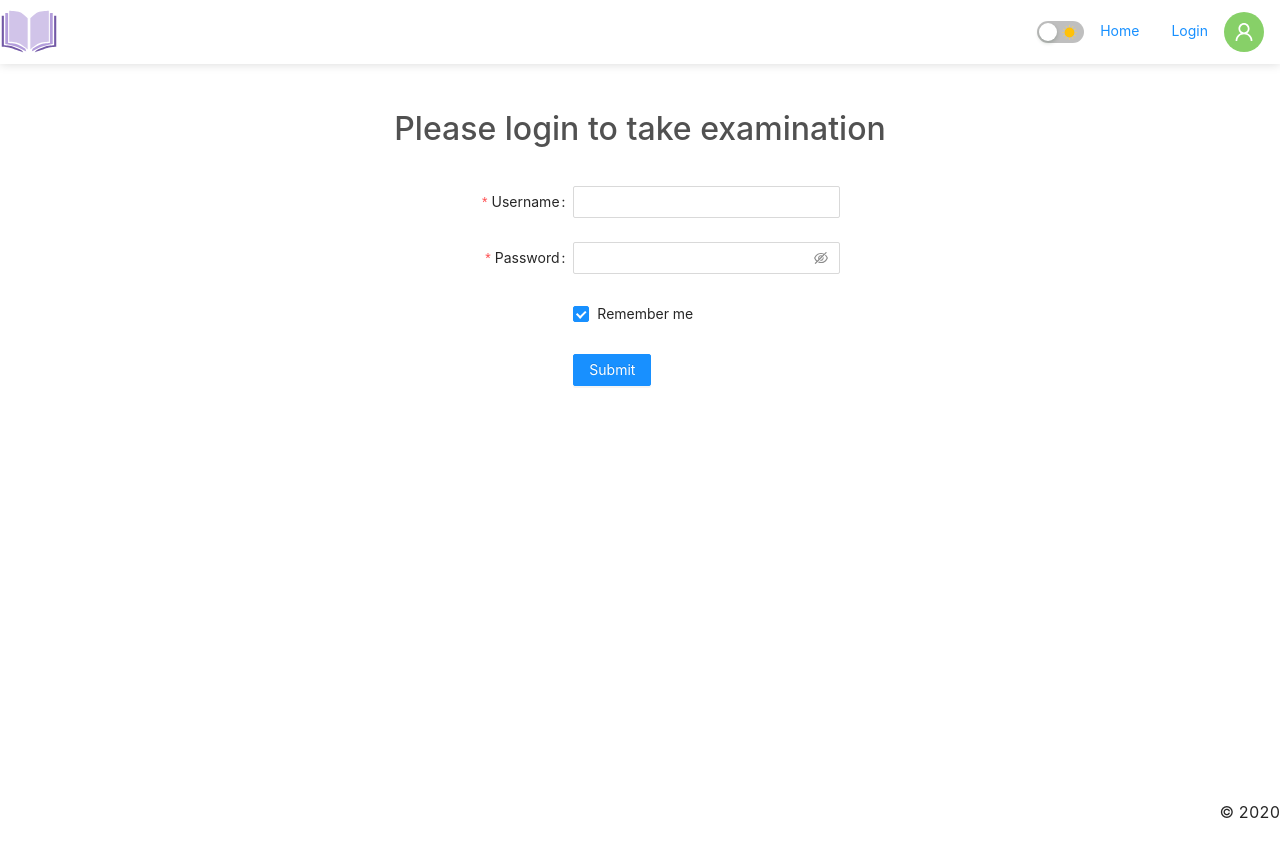
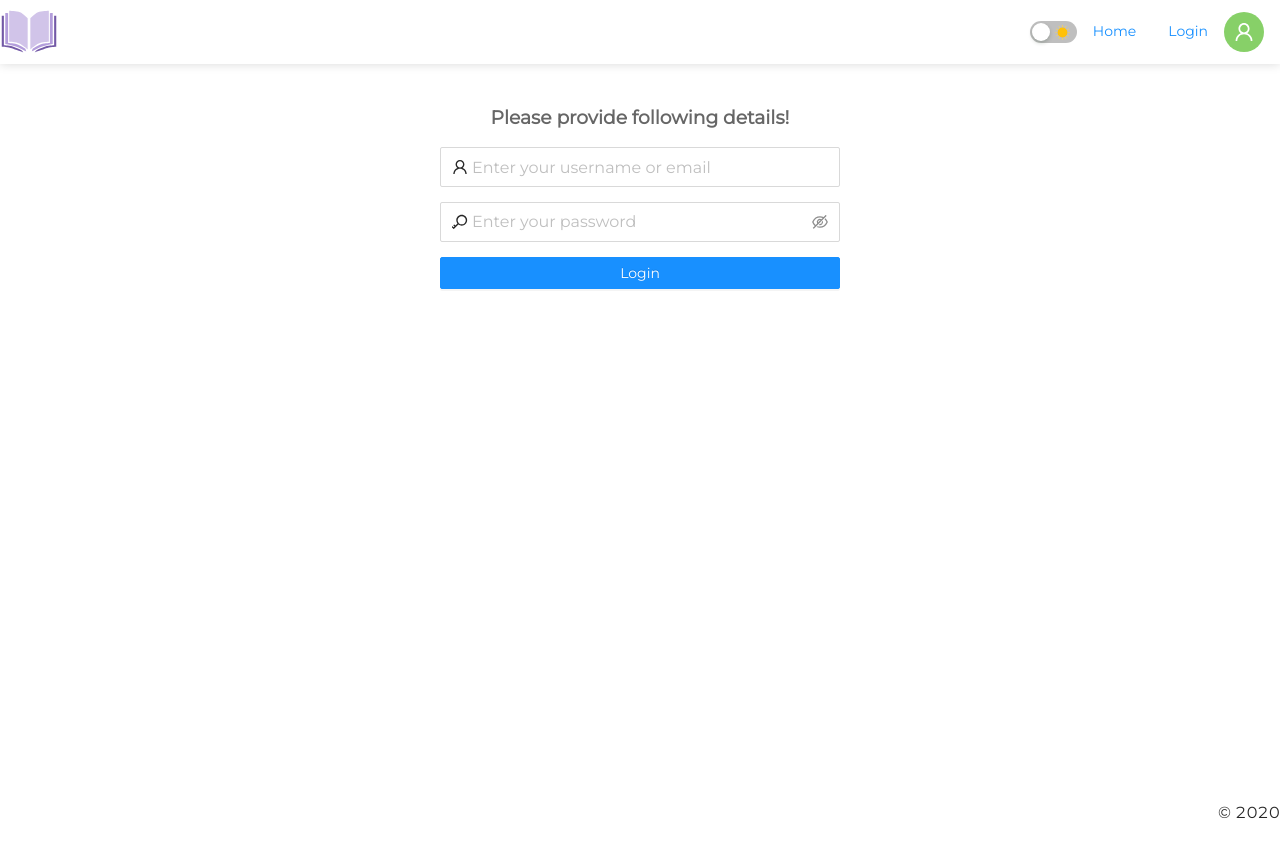
Before and after one commit to codedump00/online-exam-ui, a React (Create React App) app: page /login in a window 1280 px wide. Shown: the top 856 px of the page. Built offline with nearby package versions, Linux system fonts and the light colour scheme.

Commit message:
added montserrat; exam ui changes

```diff
--- a/src/data/fake.ts
+++ b/src/data/fake.ts
@@ -1,26 +1,26 @@
 const Questions: IQuestions[] = [
     {
-        question: 'What is the capital city of Nepal?',
-        answers: ['Kathmandu', 'Pokhara', 'Nepalgunj', 'Hetauda'],
+        question: '네팔의 수도는 무엇입니까?',
+        answers: ['카트만두', '포카라', '네팔 군이', '헤 타우 다'],
         index: 1,
     },
     {
-        question: 'What is the capital city of Nepal?',
-        answers: ['Kathmandu', 'Pokhara', 'Nepalgunj', 'Hetauda'],
+        question: '네팔의 수도는 무엇입니까?',
+        answers: ['카트만두', '포카라', '네팔 군이', '헤 타우 다'],
         index: 2,
     },
     {
-        question: 'What is the capital city of Nepal?',
-        answers: ['Kathmandu', 'Pokhara', 'Nepalgunj', 'Hetauda'],
+        question: '네팔의 수도는 무엇입니까?',
+        answers: ['카트만두', '포카라', '네팔 군이', '헤 타우 다'],
         index: 3,
     },
     {
-        question: 'What is the capital city of Nepal?',
-        answers: ['Kathmandu', 'Pokhara', 'Nepalgunj', 'Hetauda'],
+        question: '네팔의 수도는 무엇입니까?',
+        answers: ['카트만두', '포카라', '네팔 군이', '헤 타우 다'],
         index: 4,
     },
     {
-        question: 'What is the capital city of Nepal?',
+        question: '네팔의 수도는 무엇입니까?',
         index: 5,
     },
 ];
--- a/src/index.css
+++ b/src/index.css
@@ -1,4 +1,5 @@
 @import '~antd/dist/antd.css';
+@import url('https://fonts.googleapis.com/css?family=Montserrat&display=swap');
 
 :root {
     --light-grey: #f0f0f0;
@@ -10,7 +11,6 @@
 }
 
 html {
-    font-family: sans-serif;
     -ms-text-size-adjust: 100%;
     -webkit-text-size-adjust: 100%;
     width: 100%;
@@ -18,6 +18,7 @@ html {
     margin: 0;
 }
 body {
+    font-family: 'Montserrat', sans-serif;
     -webkit-font-smoothing: antialiased;
     -moz-osx-font-smoothing: grayscale;
     width: 100%;
--- a/src/pages/exam.tsx
+++ b/src/pages/exam.tsx
@@ -1,5 +1,5 @@
 import React, { ReactElement, useState, useEffect } from 'react'
-import { Typography, Checkbox, Input, Button } from 'antd'
+import { Typography, Checkbox, Input, Button, Pagination } from 'antd'
 import Chart from 'chart.js'
 
 import './pages.css'
@@ -50,7 +50,9 @@ export default function ExamPage({ setNavbar }: Props): ReactElement {
         },
       });
   })
-
+  function onShowSizeChange(current: any, pageSize: any) {
+    console.log(current, pageSize);
+  }
   return (
     <div className="exam__page">
       <div></div>
@@ -76,6 +78,21 @@ export default function ExamPage({ setNavbar }: Props): ReactElement {
         </div>
       </div>
       <div className="exam__q__1">
+        <div className="exam__top__bar">
+          <div className="qa__btns">
+            <Button type="primary">Next</Button>
+            <Button type="dashed" style={{ marginLeft: '1rem' }} disabled>Submit</Button>
+          </div>
+          <div className="side__bar">
+            <Pagination
+              showSizeChanger
+              onShowSizeChange={onShowSizeChange}
+              defaultCurrent={5}
+              pageSize={5}
+              total={20}
+            />
+          </div>
+        </div>
         {
           Questions.map((each: IQuestions) =>
             <div className="exam__qa__container">
@@ -93,10 +110,7 @@ export default function ExamPage({ setNavbar }: Props): ReactElement {
             </div>
           )
         }
-        <div>
-          <Button type="primary">Next</Button>
-          <Button type="dashed" style={{ marginLeft: '1rem' }} disabled>Submit</Button>
-        </div>
+
       </div>
     </div>
   )
--- a/src/pages/login.tsx
+++ b/src/pages/login.tsx
@@ -1,73 +1,48 @@
 import React, { ReactElement } from 'react'
-import { Form, Input, Button, Checkbox } from 'antd';
+import { Input, Button } from 'antd';
+import { UserOutlined, KeyOutlined } from '@ant-design/icons';
+import { useHistory } from 'react-router';
 
 import './pages.css'
-import { useHistory } from 'react-router';
 
 interface Props {
 
 }
 
-const layout = {
-  labelCol: { span: 8 },
-  wrapperCol: { span: 16 },
-};
-const tailLayout = {
-  wrapperCol: { offset: 8, span: 16 },
-};
-
 export default function LoginPage(): ReactElement {
 
   const history = useHistory();
-
-  const onFinish = (values: any) => {
-    console.log('Success:', values);
-  };
-
-  const onFinishFailed = (errorInfo: any) => {
-    console.log('Failed:', errorInfo);
+  const handlelogin = () => {
     history.push('/exam');
 
   };
+
   return (
+    <div className="login__page">
+      <div className="login__forms">
+        <form>
+          <h3 className="form__label">Please provide following details!</h3>
+          <Input
+            placeholder="Enter your username or email"
+            prefix={<UserOutlined className="site-form-item-icon" />}
 
-    <div className="login__page">
-      <h1 className="login__title">Please login to take examination</h1>
-      <div className="login__forms">
-        <Form
-          {...layout}
-          name="basic"
-          initialValues={{ remember: true }}
-          onFinish={onFinish}
-          onFinishFailed={onFinishFailed}
-        >
-          <Form.Item
-            label="Username"
-            name="username"
-            rules={[{ required: true, message: 'Please input your username!' }]}
-          >
-            <Input />
-          </Form.Item>
+            size="large"
+          />
+          <Input.Password
+            placeholder="Enter your password"
+            prefix={<KeyOutlined className="site-form-item-icon" />}
+            size="large"
+          />
+          {/* <Checkbox>Remember Me!</Checkbox> */}
+          <Button type="primary" onClick={handlelogin}>Login</Button>
 
-          <Form.Item
-            label="Password"
-            name="password"
-            rules={[{ required: true, message: 'Please input your password!' }]}
-          >
-            <Input.Password />
-          </Form.Item>
-
-          <Form.Item {...tailLayout} name="remember" valuePropName="checked">
-            <Checkbox>Remember me</Checkbox>
-          </Form.Item>
-
-          <Form.Item {...tailLayout}>
-            <Button type="primary" htmlType="submit">
-              Submit
-              </Button>
-          </Form.Item>
-        </Form>
+        </form>
       </div>
     </div>
   )
 }
+// suffix={
+            //   <Tooltip title="Extra information">
+            //     <InfoCircleOutlined style={{ color: 'rgba(0,0,0,.45)' }} />
+            //   </Tooltip>
+            // }
--- a/src/pages/pages.css
+++ b/src/pages/pages.css
@@ -18,11 +18,19 @@
     min-width: 400px;
 }
 
-.login__title {
+form {
+    display: grid;
+    align-items: center;
+    min-height: 200px;
+    margin-top: 2rem;
+}
+
+.form__label {
     margin: 0;
-    margin-top: 2.5rem;
-    margin-bottom: 2rem;
-    opacity: 0.8;
+    /* margin-top: 2.5rem; */
+    /* margin-bottom: 2rem; */
+    opacity: 0.7;
+    font-weight: bold;
     text-align: center;
 }
 
@@ -44,6 +52,11 @@
     grid-template-rows: auto;
     gap: 2rem;
     margin-left: 1rem;
+}
+
+.exam__top__bar {
+    display: flex;
+    justify-content: space-between;
 }
 
 .side__menu {
```
